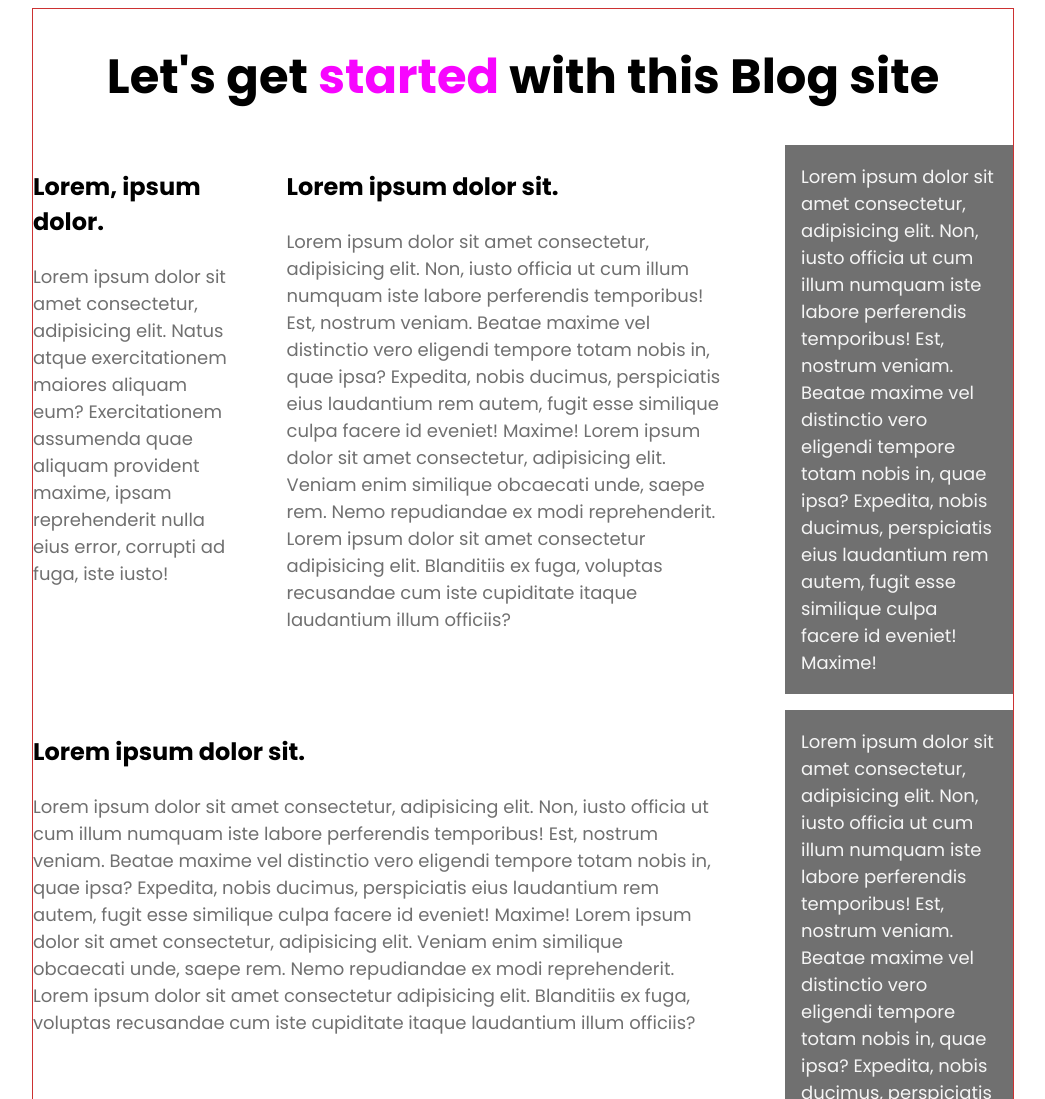
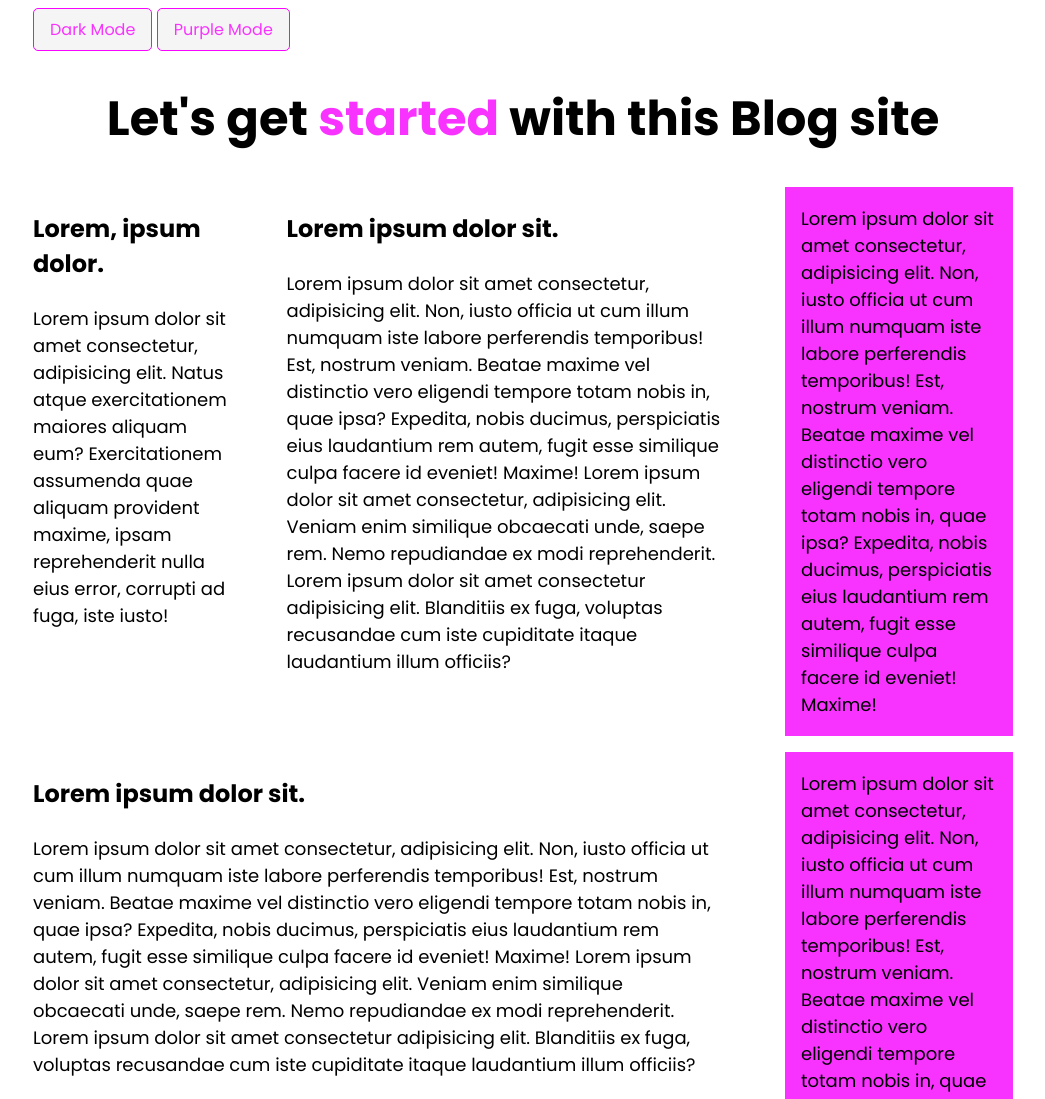
Before and after one commit to nomandhoni-cs/-responsive-design, a plain HTML site: page landing101.html in a window 1280 px wide. Shown: the top 1099 px of the page, without its empty margins (117-1162 px from the left). Drawn offline with Linux system fonts and the light colour scheme.

Commit message:
Played with dark mode light mode and purpule mode

```diff
--- a/landing101.css
+++ b/landing101.css
@@ -1,10 +1,29 @@
 /* Defining the root  */
 :root {
   --primary-color: #f5f5f5;
-  --secondary-color: #f705ff;
-  --tertiary-color: #707070;
+  --secondary-color: #f833ff;
+  --tertiary-color: #000000;
   --primary-font: "Poppins", sans-serif;
   --secondary-font: "Roboto", sans-serif;
+  --primary-font-size: 16px;
+  --secondary-font-size: 14px;
+  --primary-font-weight: 400;
+  --secondary-font-weight: 300;
+  --primary-line-height: 1.5;
+  --secondary-line-height: 1.5;
+  --primary-border-radius: 5px;
+  --secondary-border-radius: 3px;
+  --primary-border: 1px solid #f705ff;
+  --secondary-border: 1px solid #e5e5e5;
+  --primary-box-shadow: 0 0 10px rgba(0, 0, 0, 0.1);
+  --secondary-box-shadow: 0 0 10px rgba(0, 0, 0, 0.1);
+  --primary-transition: all 0.3s ease-in-out;
+  --secondary-transition: all 0.3s ease-in-out;
+}
+.dark-mode {
+  --primary-color: #1a1a1a;
+  --secondary-color: #cc3232;
+  --tertiary-color: #b1b1b1;
   --primary-font-size: 16px;
   --secondary-font-size: 14px;
   --primary-font-weight: 400;
@@ -19,13 +38,37 @@
   --secondary-box-shadow: 0 0 10px rgba(0, 0, 0, 0.1);
   --primary-transition: all 0.3s ease-in-out;
   --secondary-transition: all 0.3s ease-in-out;
+  background-color: var(--primary-color);
+  color: var(--tertiary-color);
 }
+.purple-mode{
+  --primary-color: #5154ff;
+  --secondary-color: #ffffff;
+  --tertiary-color: #000000;
+  --primary-font-size: 16px;
+  --secondary-font-size: 14px;
+  --primary-font-weight: 400;
+  --secondary-font-weight: 300;
+  --primary-line-height: 1.5;
+  --secondary-line-height: 1.5;
+  --primary-border-radius: 5px;
+  --secondary-border-radius: 3px;
+  --primary-border: 1px solid #ffffff;
+  --secondary-border: 1px solid #e5e5e5;
+  --primary-box-shadow: 0 0 10px rgba(0, 0, 0, 0.1);
+  --secondary-box-shadow: 0 0 10px rgba(0, 0, 0, 0.1);
+  --primary-transition: all 0.3s ease-in-out;
+  --secondary-transition: all 0.3s ease-in-out;
+  background-color: var(--primary-color);
+  color: var(--tertiary-color);
+}
+
 /* Layout Start  */
 p {
   font-size: 1.125rem;
   color: var(--tertiary-color);
 }
-span {
+h1 span {
   color: var(--secondary-color);
 }
 h1 {
@@ -43,7 +86,6 @@ h3 {
   width: 95%;
   max-width: 980px;
   margin: 0 auto;
-  border: var(--primary-border);
 }
 /* Header */
 .heading {
@@ -70,8 +112,24 @@ h3 {
 } */
 .col-bg {
     padding: 0 1em;
-  background-color: var(--tertiary-color);
+  background-color: var(--secondary-color);
 }
 .col-bg p {
-  color: #f5f5f5;
+  color: var(--tertiary-color);
 }
+
+/* btn Style  */
+.btn{
+  cursor: pointer;
+  display: inline-block;
+  padding: 0.5em 1em;
+  border-radius: var(--primary-border-radius);
+  border: var(--primary-border);
+  background-color: var(--primary-color);
+  color: var(--secondary-color);
+  font-size: var(--primary-font-size);
+  font-weight: var(--primary-font-weight);
+  font-family: var(--primary-font);
+  text-decoration: none;
+  transition: var(--primary-transition);
+}
--- a/landing101.html
+++ b/landing101.html
@@ -16,6 +16,12 @@
   </head>
   <body>
     <div class="container">
+      <nav>
+        <button class="btn" id="dark-mode-button">Dark Mode</button>
+        <!-- Purple Mode -->
+        <button class="btn" id="purple-mode-button">Purple Mode</button>
+
+      </nav>
       <div class="heading">
         <h1>Let's get <span>started</span> with this Blog site</h1>
       </div>
@@ -87,5 +93,6 @@
         </div>
       </div>
     </div>
+    <script src="landing101.js"></script>
   </body>
 </html>
--- /dev/null
+++ b/landing101.js
@@ -0,0 +1,37 @@
+const darkModeButton = document.getElementById('dark-mode-button');
+const purpleModeButton = document.getElementById('purple-mode-button');
+const body = document.querySelector('body');
+
+let purpleMode = false;
+let darkMode = false;
+let defaultMode = true;
+darkModeButton.addEventListener('click', function() {
+  body.classList.toggle('dark-mode');
+  if (darkMode) {
+    darkModeButton.innerText = 'Dark Mode';
+    darkMode = false;
+  }
+  else if (purpleMode) {
+    darkModeButton.innerText = 'Light Mode';
+    darkMode = false;
+  }
+  else {
+    darkModeButton.innerText = 'Light Mode';
+    darkMode = true;
+  }
+
+});
+purpleModeButton.addEventListener('click', function() {
+  body.classList.toggle('purple-mode');
+  if (purpleMode) {
+    purpleModeButton.innerText = 'Purple Mode';
+    purpleMode = false;
+  } else if (darkMode) {
+    purpleModeButton.innerText = 'Dark Mode';
+    purpleMode = false;
+  }
+  else {
+    purpleModeButton.innerText = 'Light Mode';
+    purpleMode = true;
+  }
+});
```
